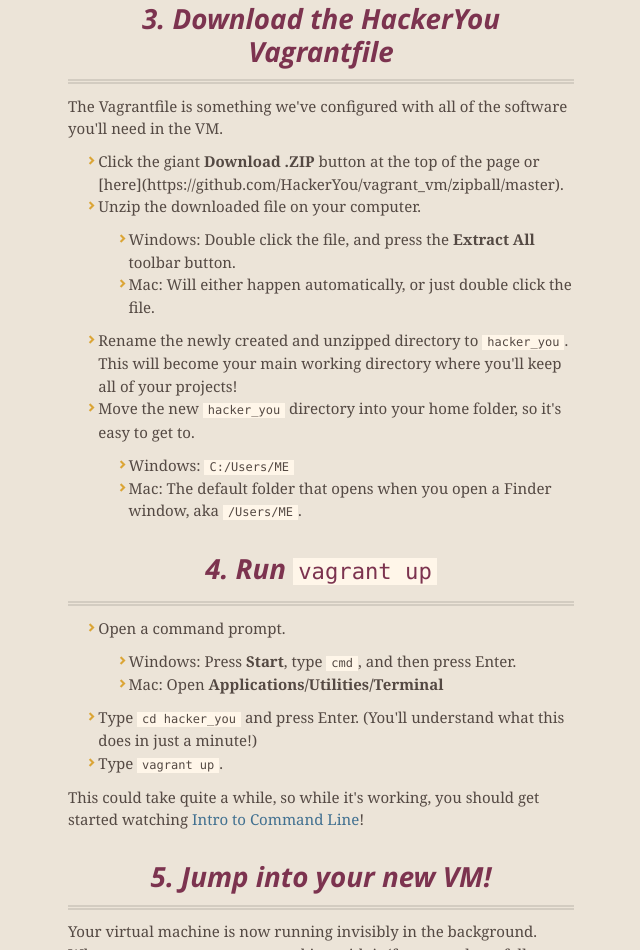
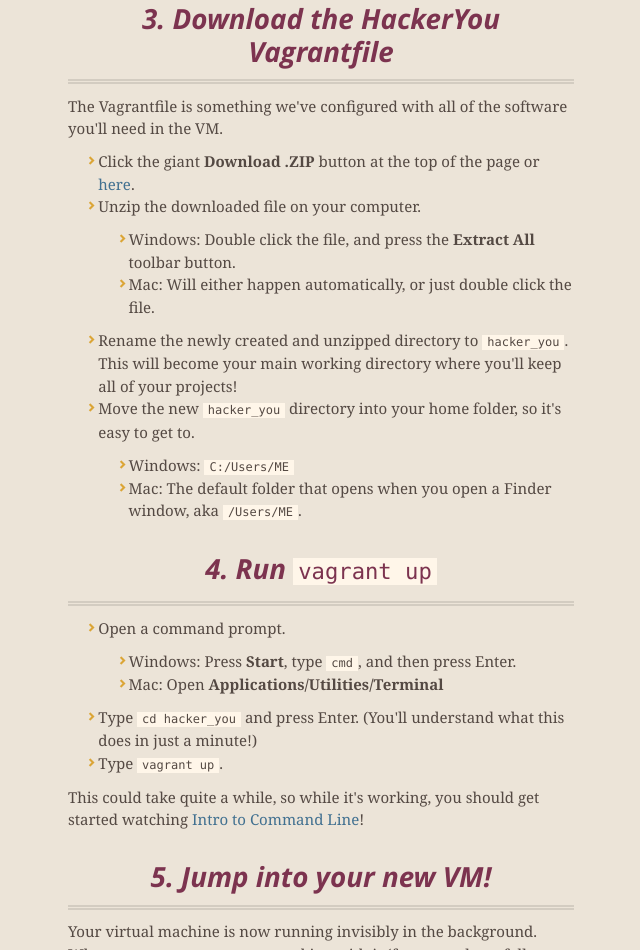
Before and after one commit to HackerYou/vagrant_vm, a plain HTML site: page index.html in a window 1280 px wide. Shown: the part 910-1860 px from the top of the page, without its empty margins (319-959 px from the left). Drawn offline with nearby package versions, Linux system fonts and the light colour scheme.

Commit message:
Update index.html

```diff
--- a/index.html
+++ b/index.html
@@ -75,7 +75,7 @@
 <p>The Vagrantfile is something we've configured with all of the software you'll need in the VM. </p>
 
 <ul>
-<li>Click the giant <strong>Download .ZIP</strong> button at the top of the page or [here](https://github.com/HackerYou/vagrant_vm/zipball/master).</li>
+<li>Click the giant <strong>Download .ZIP</strong> button at the top of the page or <a href="https://github.com/HackerYou/vagrant_vm/zipball/master">here</a>.</li>
 <li>Unzip the downloaded file on your computer.
 
 <ul>
```
